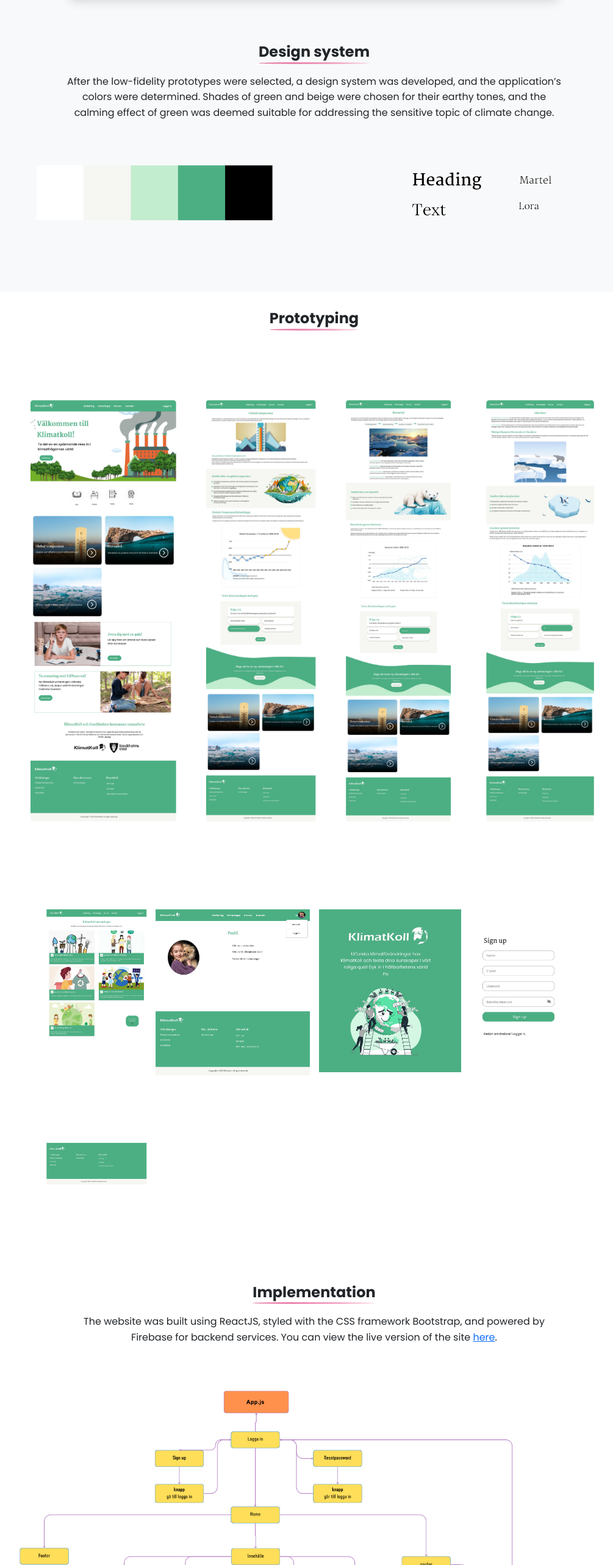
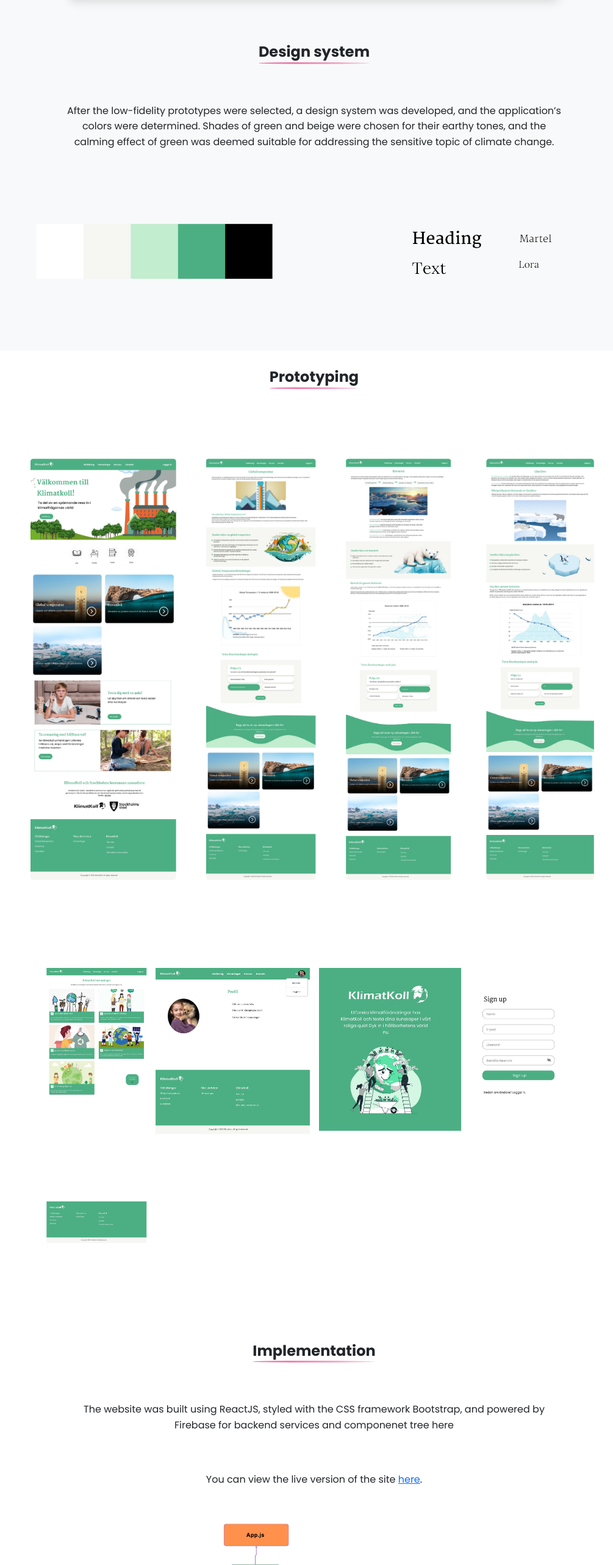
Before and after one commit to Marahkny/Marahs-portofolio, a React (Create React App) app: page /klimat in a window 1280 px wide. Shown: the part 7100-9666 px from the top of the page at 61% size, without its empty margins (125-1130 px from the left). Built offline with nearby package versions, Linux system fonts and the light colour scheme.

Commit message:
Fixa styling

```diff
--- a/src/Klimatkoll/develop.js
+++ b/src/Klimatkoll/develop.js
@@ -32,7 +32,7 @@ const Develop = () => {
         {/* First paragraph centered */}
         <p className="lead fancy-underline " style={{ fontSize: '1.5rem', fontWeight: 'bold'}}>Design system</p>
         {/* Second paragraph left-aligned but horizontally centered */}
-        <p className="text-left">
+        <p className="text-left py-5">
         After the low-fidelity prototypes were selected, a design system was developed, and the application’s colors were determined. Shades of green and beige were chosen for their earthy tones, and the calming effect of green was deemed suitable for addressing the sensitive topic of climate change.
         </p>
       </Col>
@@ -82,16 +82,17 @@ const Develop = () => {
     <Row className="justify-content-center pb-5">
       <Col xs={12} md={8} className=' text-center ' >
         {/* First paragraph centered */}
-        <p className="lead fancy-underline " style={{ fontSize: '1.5rem', fontWeight: 'bold'}}>Implementation</p>
+        <p className="lead fancy-underline" style={{ fontSize: '1.5rem', fontWeight: 'bold'}}>Implementation</p>
         {/* Second paragraph left-aligned but horizontally centered */}
-        <p className="text-left">
-        <p>The website was built using ReactJS, styled with the CSS framework Bootstrap,
-      and powered by Firebase for backend services.
-      You can view the live version of the site <a href="https://klimatkoll.netlify.app/" target="_blank" rel="noopener noreferrer">here</a>.</p>
-        </p>
+
+        <p className="text-left py-5">The website was built using ReactJS, styled with the CSS framework Bootstrap,
+      and powered by Firebase for backend services and componenet tree here </p>
+      <p>You can view the live version of the site <a href="https://klimatkoll.netlify.app/" target="_blank" rel="noopener noreferrer">here</a>.</p>
+
       </Col>
-  <p className='p4'></p>
+
       <Col xs={12} md={12} className="d-flex justify-content-center ">
+
         <img
           src="/Photos/componentTree.png"
           alt="Persona Alicia"
```
